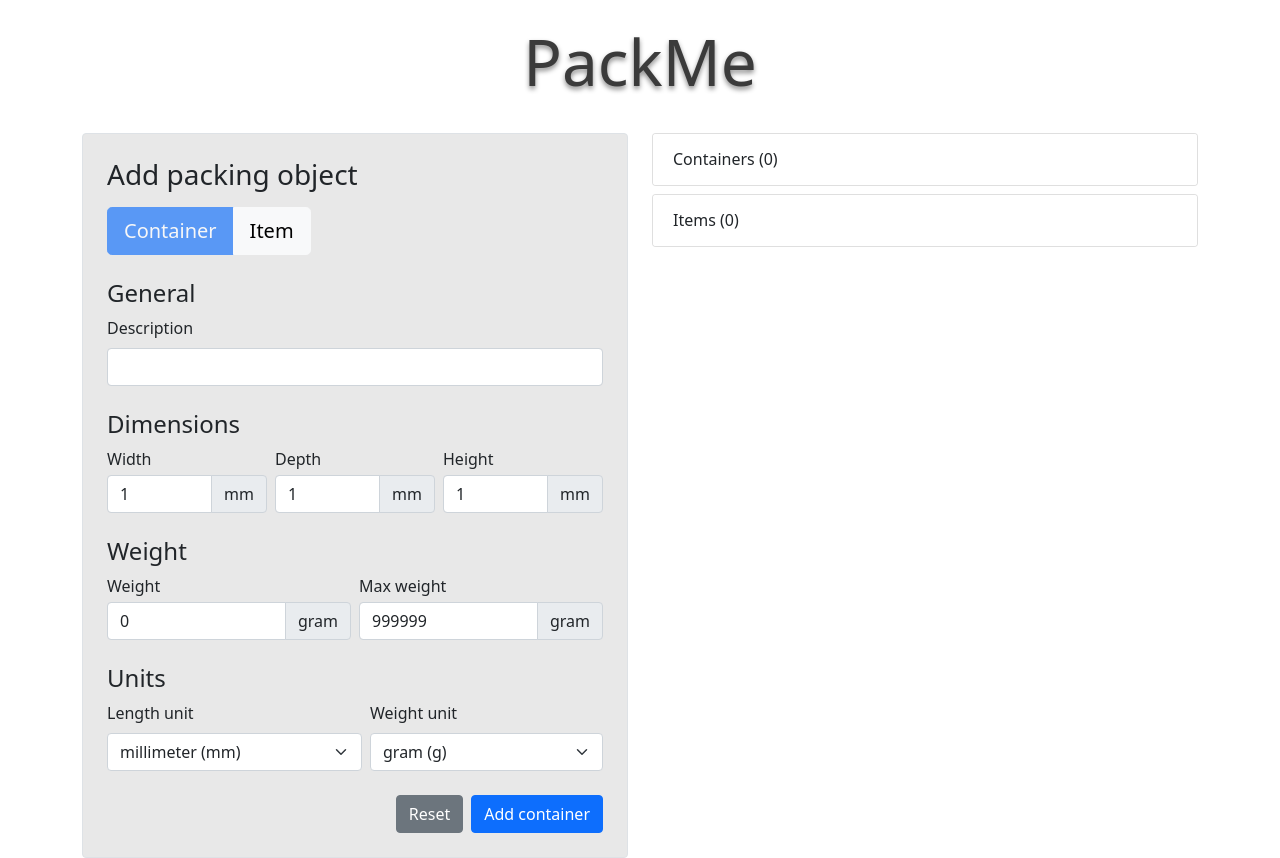
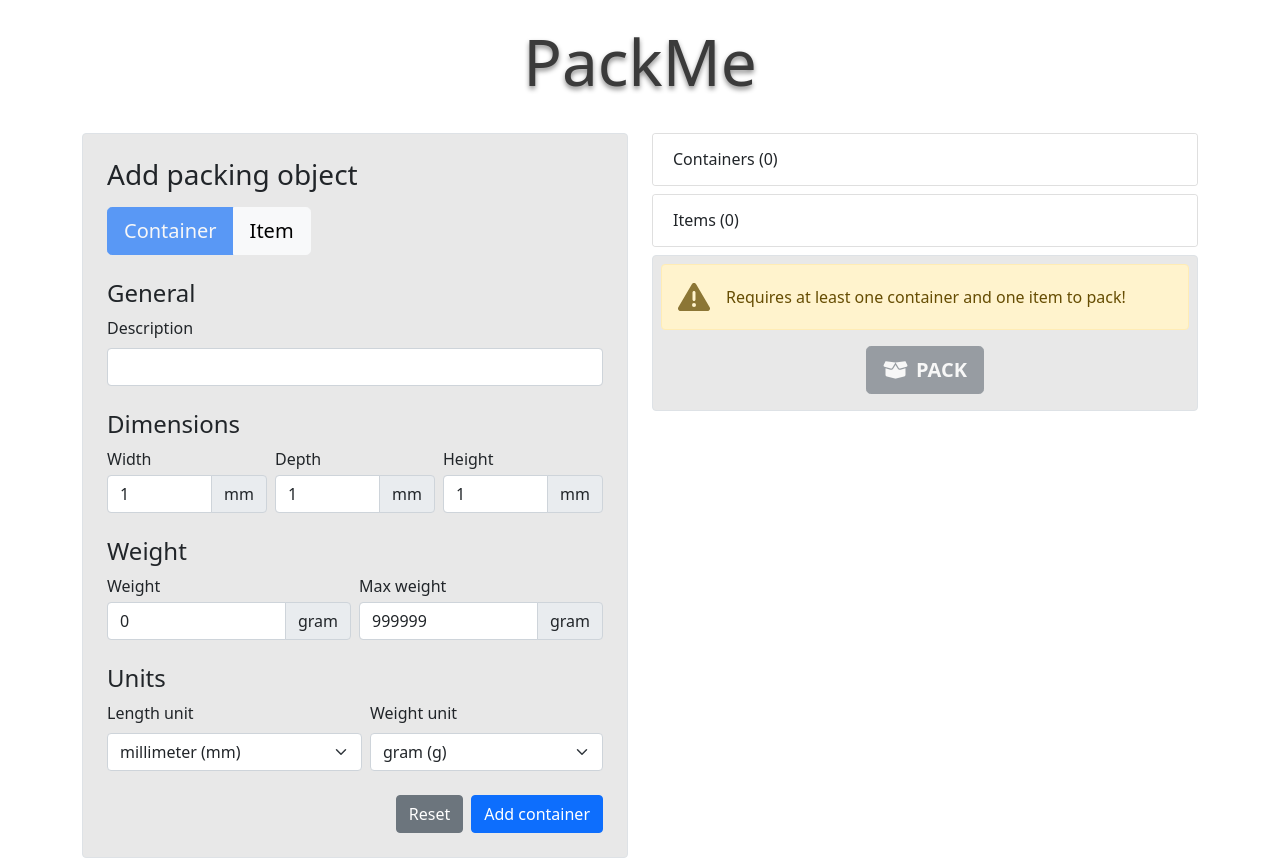
Before and after one commit to obstrom/packer-app, a React (Create React App) app: page / in a window 1280 px wide. Built offline with nearby package versions, Linux system fonts and the light colour scheme.

Commit message:
Post to API

```diff
--- a/src/commons/enums.ts
+++ b/src/commons/enums.ts
@@ -1,8 +1,8 @@
 export const enum LengthUnits {
-  METRIC_MILLIMETER,
-  METRIC_CENTIMETER,
-  METRIC_DECIMETER,
-  METRIC_METER,
+  METRIC_MILLIMETER = "METRIC_MILLIMETER",
+  METRIC_CENTIMETER = "METRIC_CENTIMETER",
+  METRIC_DECIMETER = "METRIC_DECIMETER",
+  METRIC_METER = "METRIC_METER",
 }
 
 export const stringToLengthUnit = (key: string) => {
@@ -32,8 +32,8 @@ export const lengthUnitToString = (lengthUnit: LengthUnits) => {
 };
 
 export const enum WeightUnits {
-  METRIC_GRAM,
-  METRIC_KILOGRAM,
+  METRIC_GRAM = "METRIC_GRAM",
+  METRIC_KILOGRAM = "METRIC_KILOGRAM",
 }
 
 export const stringToWeightUnit = (key: string) => {
--- /dev/null
+++ b/src/commons/packerAPI.ts
@@ -0,0 +1,57 @@
+import {
+  Bin,
+  Item,
+  PackerContainerRequest,
+  PackerItemRequest,
+  PackerJobRequest,
+} from "./types";
+import {
+  LengthUnits,
+  stringToLengthUnit,
+  stringToWeightUnit,
+  WeightUnits,
+} from "./enums";
+
+export const convertItemsToPackerItemRequests = (
+  items: Array<Item>
+): Array<PackerItemRequest> => {
+  return items.map((item) => ({
+    allowRotation: true,
+    id: item.uuid,
+    description: item.description,
+    width: item.width,
+    depth: item.depth,
+    height: item.height,
+    weight: item.weight,
+    quantity: item.quantity,
+  }));
+};
+
+export const convertBinsToPackerContainerRequests = (
+  bins: Array<Bin>
+): Array<PackerContainerRequest> => {
+  return bins.map((bin) => ({
+    id: bin.uuid,
+    description: bin.description,
+    width: bin.width,
+    depth: bin.depth,
+    height: bin.height,
+    weight: bin.weight,
+    maxLoad: bin.maxWeight,
+  }));
+};
+
+export const createPackerRequestBody = (
+  items: Array<Item>,
+  bins: Array<Bin>,
+  lengthUnit: string,
+  weightUnit: string
+): PackerJobRequest => {
+  return {
+    lengthUnitType:
+      stringToLengthUnit(lengthUnit) ?? LengthUnits.METRIC_MILLIMETER,
+    weightUnitType: stringToWeightUnit(weightUnit) ?? WeightUnits.METRIC_GRAM,
+    boxes: convertBinsToPackerContainerRequests(bins),
+    products: convertItemsToPackerItemRequests(items),
+  };
+};
--- a/src/components/App.tsx
+++ b/src/components/App.tsx
@@ -8,6 +8,7 @@ import { AddObjectContainer } from "./layout/AddObjectFormFrame";
 import { ListPackerObjectFrame } from "./layout/ListPackerObjectFrame";
 import { PackerObjectTypes } from "../commons/enums";
 import { PackerObjectProvider } from "../contexts/PackerObjectContext";
+import { RequestPackFrame } from "./layout/RequestPackFrame";
 
 // TODO - https://github.com/pmndrs/react-three-fiber
 
@@ -15,10 +16,6 @@ const AppContainer = styled.div`
   background-color: #fff;
   min-width: 100vw;
   min-height: 100vh;
-`;
-
-const SetupContainer = styled.div`
-  max-width: 720px;
 `;
 
 function App() {
@@ -42,6 +39,7 @@ function App() {
                 headerTitle="Items"
                 packerObjectType={PackerObjectTypes.ITEM}
               />
+              <RequestPackFrame />
             </Col>
           </Row>
         </Container>
--- a/src/components/elements/PackerObjectListItem.tsx
+++ b/src/components/elements/PackerObjectListItem.tsx
@@ -1,4 +1,4 @@
-import React, { Dispatch, SetStateAction, useState } from "react";
+import React, { useState } from "react";
 import Stack from "react-bootstrap/Stack";
 import styled from "styled-components";
 import { FontAwesomeIcon } from "@fortawesome/react-fontawesome";
--- /dev/null
+++ b/src/components/layout/RequestPackFrame.tsx
@@ -0,0 +1,77 @@
+import React, { useContext } from "react";
+import styled from "styled-components";
+import Stack from "react-bootstrap/Stack";
+import Button from "react-bootstrap/Button";
+import Alert from "react-bootstrap/Alert";
+import Spinner from "react-bootstrap/Spinner";
+import { PackerObjectContext } from "../../contexts/PackerObjectContext";
+import { Bin, Item } from "../../commons/types";
+import { FontAwesomeIcon } from "@fortawesome/react-fontawesome";
+import {
+  faBoxOpen,
+  faCircleInfo,
+  faTriangleExclamation,
+} from "@fortawesome/free-solid-svg-icons";
+import useFetch from "../../hooks/useFetch";
+import { createPackerRequestBody } from "../../commons/packerAPI";
+
+const Frame = styled(Stack)`
+  background: #e8e8e8;
+`;
+
+const PackButton = styled(Button)`
+  font-weight: bold;
+`;
+
+const calcHasObjects = (items: Array<Item>, bins: Array<Bin>): boolean =>
+  items.length > 0 && bins.length > 0;
+
+export const RequestPackFrame = () => {
+  const { post, loading } = useFetch(process.env.REACT_APP_API_BASE_URL ?? "");
+  const packerObjectContext = useContext(PackerObjectContext);
+  const items: Array<Item> = packerObjectContext?.item?.get ?? [];
+  const bins: Array<Bin> = packerObjectContext?.bin?.get ?? [];
+
+  const hasObjects: boolean = calcHasObjects(items, bins);
+
+  const sendToAPI = () => {
+    if (items.length === 0 || bins.length === 0) return; // Abort if empty
+
+    // TODO - Fix lengthUnit and weightUnit - Right now API expects Global setting while front-end handles this per object
+    post("/pack", createPackerRequestBody(items, bins, "mm", "g")).then(
+      (data) => console.log(data)
+    );
+  };
+
+  return (
+    <Frame className="rounded border p-2" direction="vertical">
+      <Alert variant={hasObjects ? "dark" : "warning"}>
+        <Stack direction="horizontal" gap={3}>
+          <FontAwesomeIcon
+            size="2x"
+            style={{ opacity: 0.75 }}
+            icon={hasObjects ? faCircleInfo : faTriangleExclamation}
+          />
+          <span>
+            {hasObjects
+              ? `Will attempt to find optimal packing for ${items.length} items using any of ${bins.length} different containers.`
+              : "Requires at least one container and one item to pack!"}
+          </span>
+        </Stack>
+      </Alert>
+      <div className="d-flex justify-content-center mb-2">
+        <PackButton
+          size="lg"
+          variant={hasObjects ? "primary" : "secondary"}
+          disabled={!hasObjects}
+          className="d-flex align-items-center"
+          onClick={() => sendToAPI()}
+        >
+          <FontAwesomeIcon icon={faBoxOpen} />
+          <span className="ms-2">PACK</span>
+          {loading && <Spinner animation="border" size="sm" className="ms-2" />}
+        </PackButton>
+      </div>
+    </Frame>
+  );
+};
--- a/src/hooks/useFetch.ts
+++ b/src/hooks/useFetch.ts
@@ -1,16 +1,17 @@
 import { useState } from "react";
 
 export default function useFetch(baseUrl: string) {
-    const [loading, setLoading] = useState(true);
+  const [loading, setLoading] = useState(false);
 
   function get(url: string) {
+    setLoading(true);
     return new Promise((resolve, reject) => {
       fetch(baseUrl + url, {
         method: "get",
         headers: {
           Accept: "application/json",
           "Content-Type": "application/json",
-                }
+        },
       })
         .then((response) => response.json())
         .then((data) => {
@@ -29,6 +30,7 @@ export default function useFetch(baseUrl: string) {
   }
 
   function post(url: string, body: object) {
+    setLoading(true);
     return new Promise((resolve, reject) => {
       fetch(baseUrl + url, {
         method: "post",
@@ -38,6 +40,7 @@ export default function useFetch(baseUrl: string) {
         },
         body: JSON.stringify(body),
       })
+        .then((response) => response.json())
         .then((data) => {
           if (!data) {
             setLoading(false);
@@ -54,6 +57,7 @@ export default function useFetch(baseUrl: string) {
   }
 
   function put(url: string, body: object) {
+    setLoading(true);
     return new Promise((resolve, reject) => {
       fetch(baseUrl + url, {
         method: "put",
```
Also changed, not shown: src/commons/types.d.ts (+25 -0 lines), 2 other files (tests, documents, lock files or other folders). Lines whose indentation alone changed are shown as unchanged.
